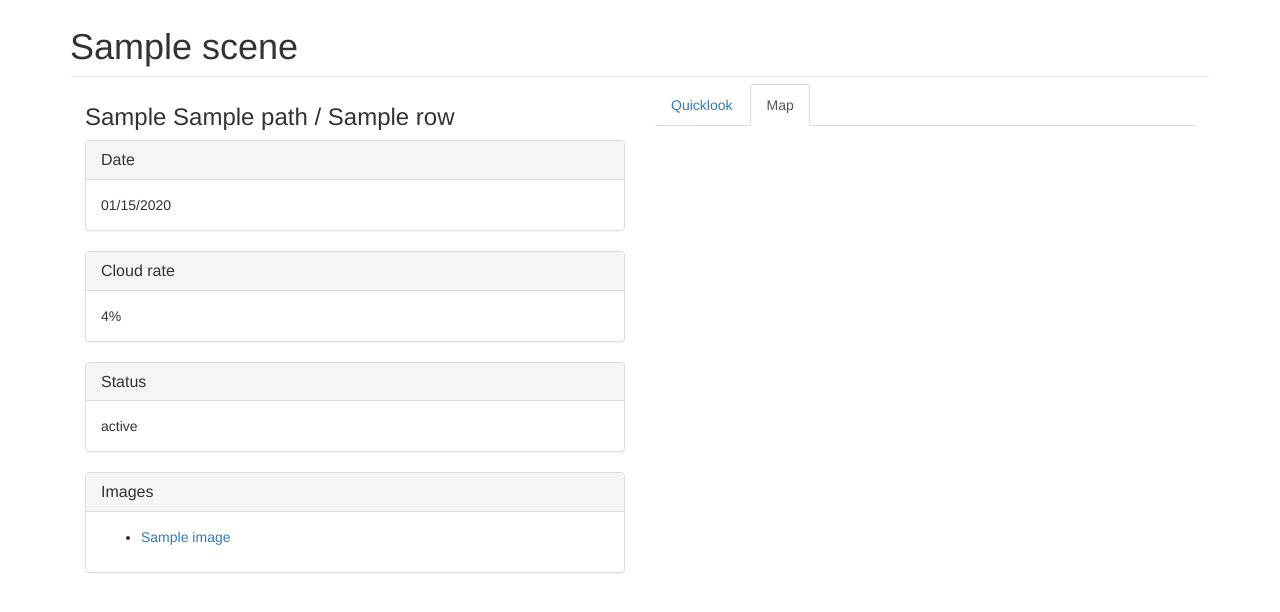
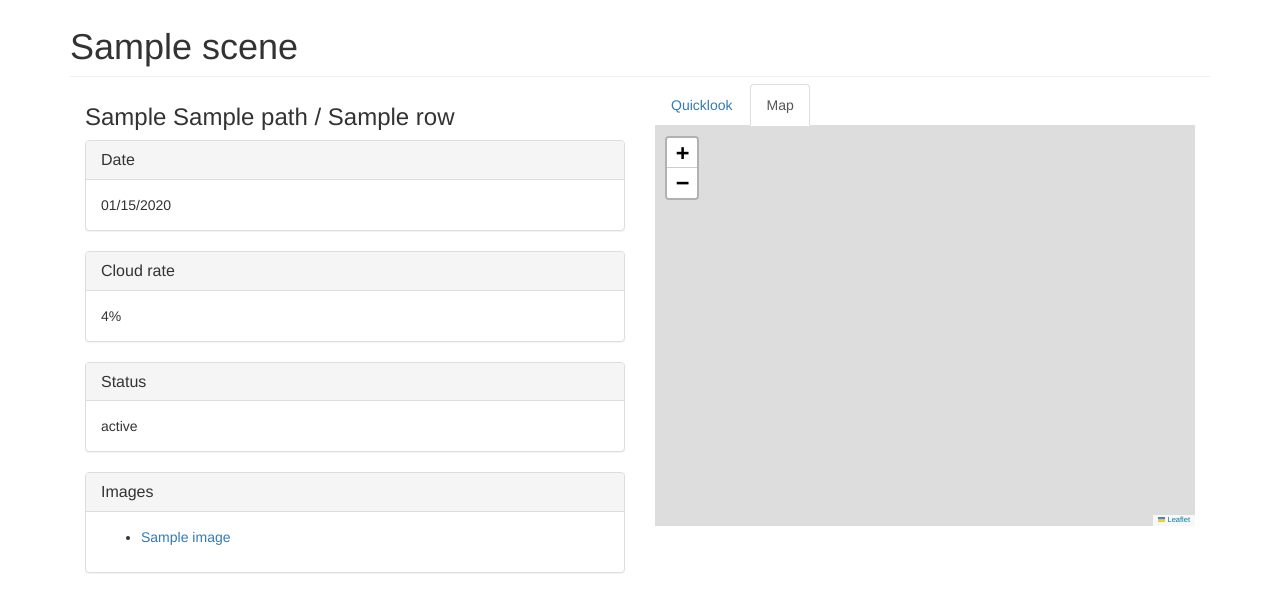
Before and after one commit to cenima-ibama/indicar_process, a Django app: template indicarprocess/imagery/templates/imagery/scene_detail.html in a window 1280 px wide. Shown: the part 72-684 px from the top of the page. Run offline with Django 3.2, Linux system fonts and the light colour scheme; the template is opened without the code that fills it: most values are stand-ins (such as "Sample title", 1, 10 or a date in 2020); some libraries are stand-ins or nearby versions; some web fonts are replaced.

Commit message:
Adding #map style on scene-detail

```diff
--- a/indicarprocess/static/css/indicarprocess.css
+++ b/indicarprocess/static/css/indicarprocess.css
@@ -1,4 +1,9 @@
 /*! project specific CSS goes here. */
+
+#map{
+  width: 100%;
+  height: 400px
+}
 
 #barra-brasil .brasil-flag {
   height: 29px !important;
```
